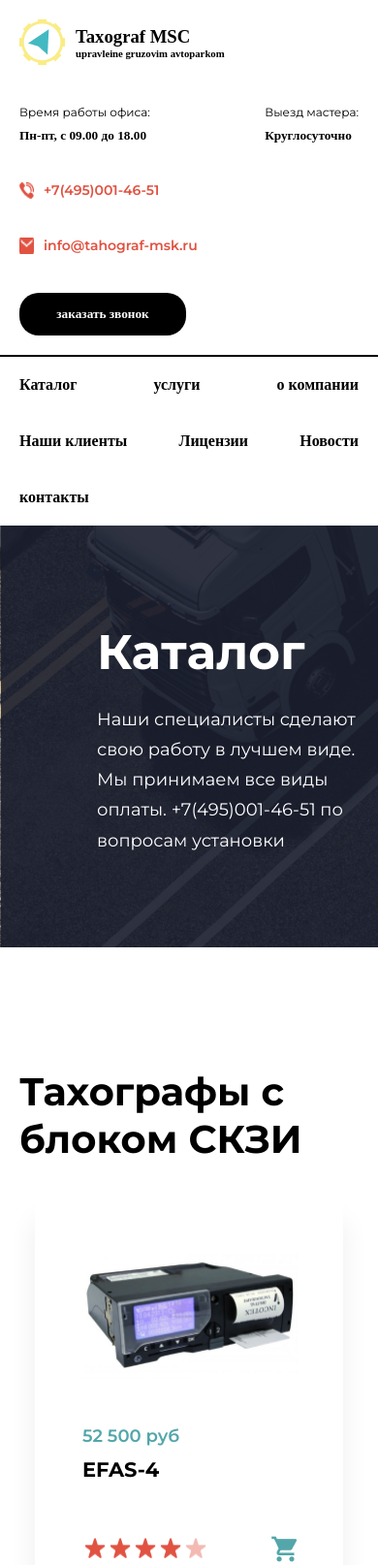
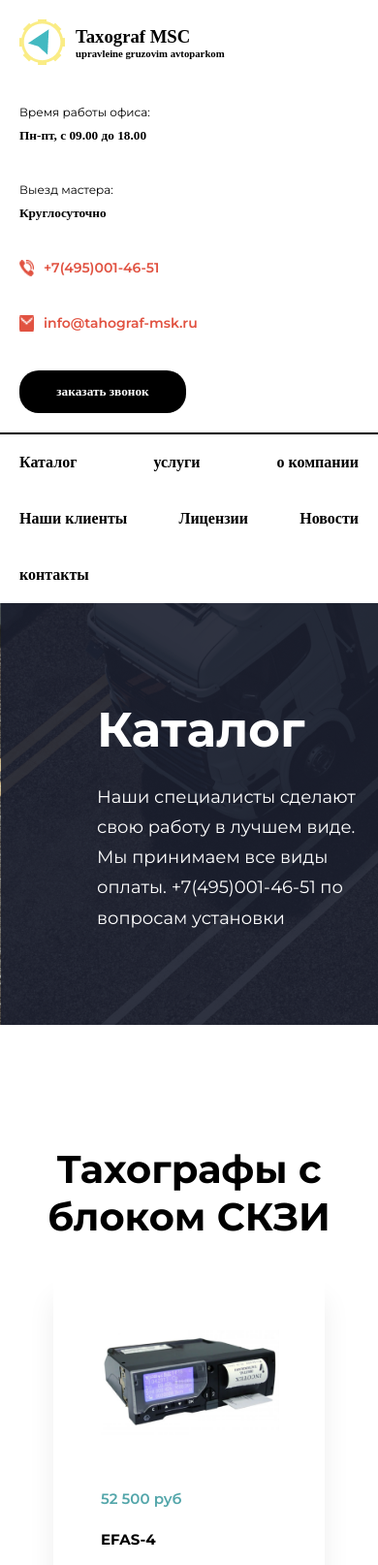
Before and after one commit to Aren-Georgiyan/Accessories, a plain HTML site: page index.html in a window 390 px wide. Shown: the top 1614 px of the page at 97% size. Drawn offline with Linux system fonts and the light colour scheme.

Commit message:
addmobile

```diff
--- a/style.css
+++ b/style.css
@@ -415,3 +415,45 @@
 .one {
     color: white
 }
+
+@media screen and (max-width: 600px) {
+    .top1 {
+        flex-direction: column;
+        align-items: normal;
+        justify-content: flex-start;
+    }
+    .middle {
+        padding: 100px 20px 0 100px;
+    }
+
+    .middle-1div1 {
+        padding: 18px;
+    }
+    .middle1-1img {
+        width: 80%;
+    }
+    .middle1-2h1 {
+        font-size: 35px;
+    }
+    .middle2-h1 {
+        font-size: 30px;
+    }
+    .middle2-1a {
+        max-width: 280px;
+    }
+    .middle2-1h3 {
+        font-size: 15px;
+    }
+    .middle2-1p {
+        font-size: 15px;
+    }
+    .middle1-7 {
+        justify-content: center;
+    }
+    .middle1-h1 {
+        text-align: center;
+    }
+    .middle-pp {
+        max-width: 350px;
+    }
+}
```
